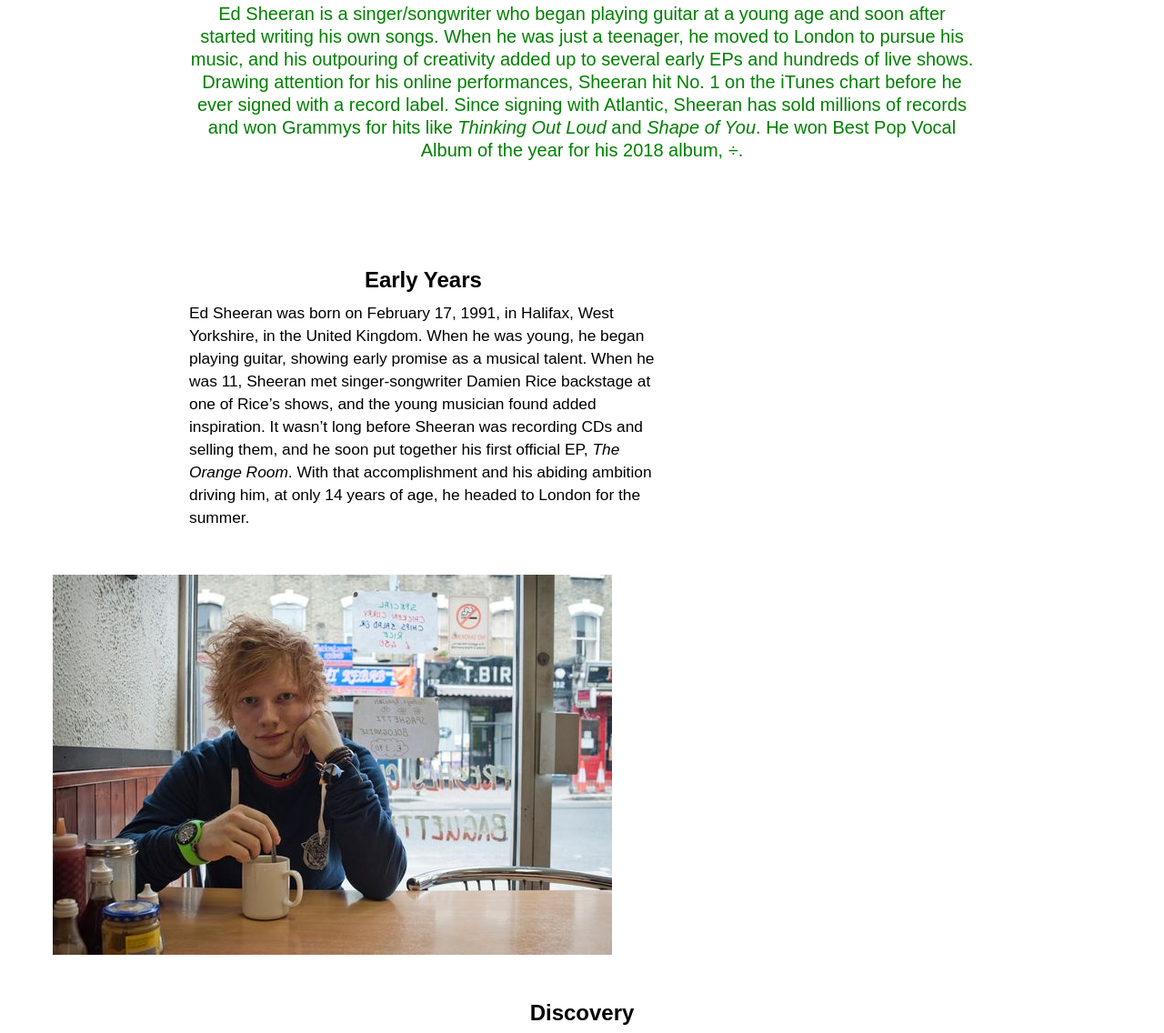
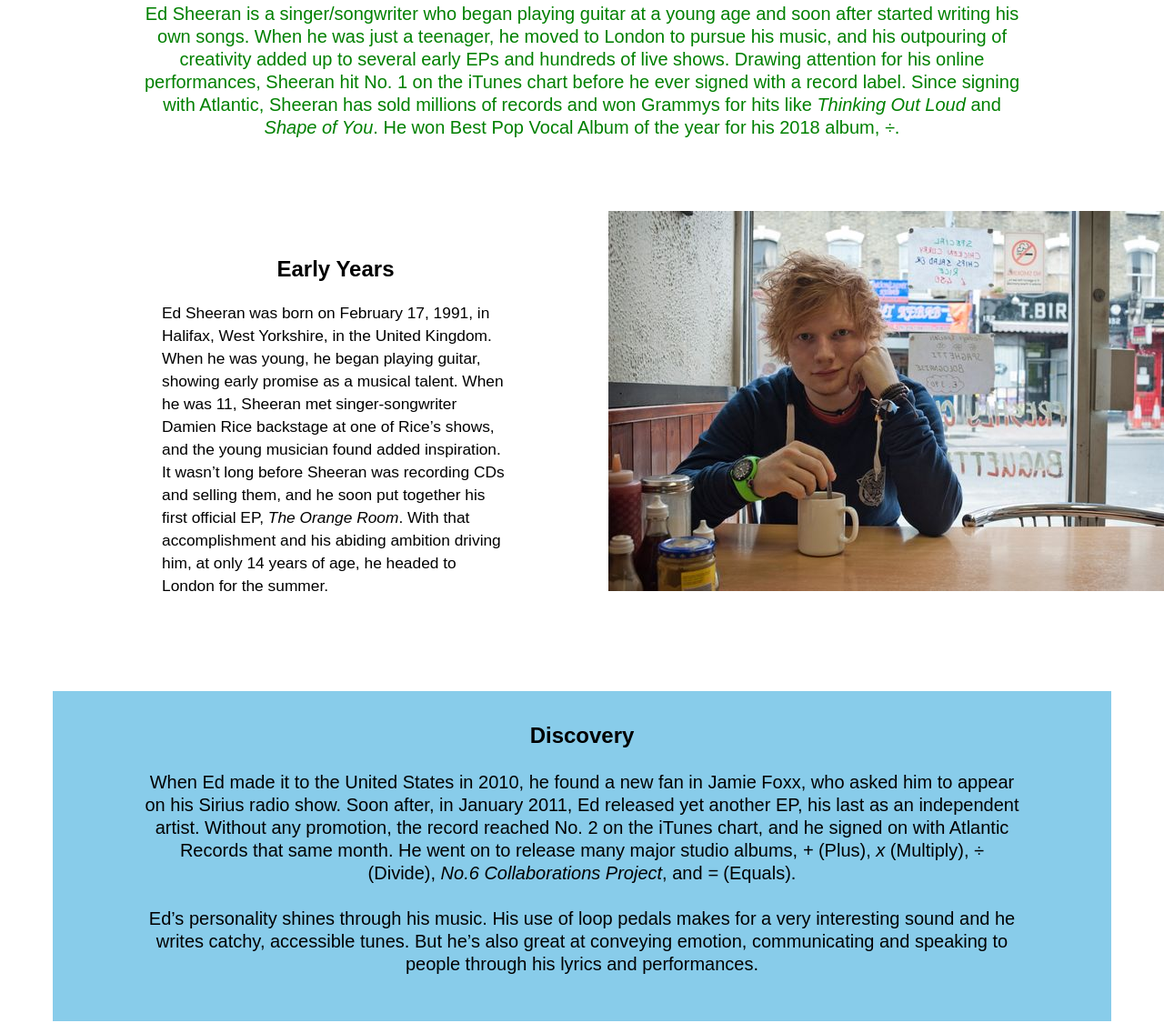
Before and after one commit to STL-LC101-Sept-22/js-assignment-4-html-me-something-jldees2s, a website: page index.html in a window 1280 px wide. Shown: the part 212-1348 px from the top of the page at 91% size. Drawn offline with Linux system fonts and the light colour scheme.

Commit message:
final touches

```diff
--- a/index.html
+++ b/index.html
@@ -6,15 +6,13 @@
       <style>
       {
          width: 300px;
-         height: 100px;
-         padding: 50px;
-         border: 1px red;
-         box-sizing: border-box;
+         text-align: center;
       }
 
     .column {
     float: left;
     width: 70%;
+    margin: 0 auto;
     }
 
     .row:after {
@@ -22,36 +20,52 @@
     display: table;
     clear: both;
     }
+
+    .left {
+      padding-right: 5px;
+      padding-left: 20px;
+      width: 50%
+    }
+
+    .right {
+      padding-right: 5px;
+      padding-bottom: 60px;
+      width: 20%
+    }
+
+    .box {
+      display: inline-block;
+      clear: both;
+    }
     </style>
    </head>
 
    <body>
       <h1>Ed Sheeran</h1>
       <h2>Who Is Ed Sheeran?</h2>
-      <p id="testP" class="funParagraph">Ed Sheeran is a singer/songwriter who began playing guitar at a young age and soon after started writing his own songs. When he was just a teenager, he moved to London to pursue his music, and his outpouring of creativity added up to several early EPs and hundreds of live shows. Drawing attention for his online performances, Sheeran hit No. 1 on the iTunes chart before he ever signed with a record label. Since signing with Atlantic, Sheeran has sold millions of records and won Grammys for hits like <i>Thinking Out Loud</i> and <i>Shape of You</i>. He won Best Pop Vocal Album of the year for his 2018 album, <i>÷</i>.</p>
+      <p class="funParagraph">Ed Sheeran is a singer/songwriter who began playing guitar at a young age and soon after started writing his own songs. When he was just a teenager, he moved to London to pursue his music, and his outpouring of creativity added up to several early EPs and hundreds of live shows. Drawing attention for his online performances, Sheeran hit No. 1 on the iTunes chart before he ever signed with a record label. Since signing with Atlantic, Sheeran has sold millions of records and won Grammys for hits like <i>Thinking Out Loud</i> and <i>Shape of You</i>. He won Best Pop Vocal Album of the year for his 2018 album, <i>÷</i>.</p>
          <header>
          </header>
    <br>
    <br>
          <main>
-            <article>
+            <br>
                <section>
-                  <div class="row">
-                  <div class="column">
-                  <h2>Early Years</h2>
+                  <div id="bg">
+                  <div class="box left">
+                  <h2 id="fancyH2">Early Years</h2>
                   <p id="fancyText">Ed Sheeran was born on February 17, 1991, in Halifax, West Yorkshire, in the United Kingdom. When he was young, he began playing guitar, showing early promise as a musical talent. When he was 11, Sheeran met singer-songwriter Damien Rice backstage at one of Rice’s shows, and the young musician found added inspiration. It wasn’t long before Sheeran was recording CDs and selling them, and he soon put together his first official EP, <i>The Orange Room</i>. With that accomplishment and his abiding ambition driving him, at only 14 years of age, he headed to London for the summer.</p>
-                  <div class="column">
-                  <img src="/images/0_Ed-Sheeran-young.jpeg" alt="Ed Sheeran early years">
                   </div>
+                  <div class="box right">
+                  <img src="/images/0_Ed-Sheeran-young.jpeg" alt="Ed Sheeran early years" class="aligncenter">
                </div>
                </div>
                </section>
                <br>
                <br>
-               <section>
+               <section class="discovery">
                   <h2>Discovery</h2>
                   <p>When Ed made it to the United States in 2010, he found a new fan in Jamie Foxx, who asked him to appear on his Sirius radio show. Soon after, in January 2011, Ed released yet another EP, his last as an independent artist. Without any promotion, the record reached No. 2 on the iTunes chart, and he signed on with Atlantic Records that same month. He went on to release many major studio albums, <i>+</i> (Plus), <i>x</i> (Multiply), <i>÷</i> (Divide), <i>No.6 Collaborations Project</i>, and <i>=</i> (Equals). <br><br> Ed’s personality shines through his music. His use of loop pedals makes for a very interesting sound and he writes catchy, accessible tunes. But he’s also great at conveying emotion, communicating and speaking to people through his lyrics and performances.</p>
-                  <img src="/images/ff83836e-b310-42a7-8a68-da4a53be956c.sized-1000x1000.jpeg" alt="Ed Sheeran Multiply" class="center">
                </section>
                <br><br><br>
                <section>
@@ -84,7 +98,6 @@
                   <h2 id="mainHeading">2023 North American <i>Mathematics</i> Tour</h2>
                   <br>
                   <div class="containerTwo">
-                  <!-- <img src="/images/edsheerantour.jpeg" alt="Ed Sheeran Tour" style="width:60%;"> -->
                   <div class="centerAgain">
                   <p style="padding-top: 100px; padding-left: 30px padding-right: 30px; padding-bottom: 80px; margin: 20px; font-size: 22px; line-height: 32px; background-color: rgba(255, 255, 255, 0.35); margin: 30px; text-shadow: 2px 2px 4px #000000;">Ed Sheeran is bringing his <i>Mathematics</i> tour to North American shores next year. The singer announced dates for his first North American side tour in almost five years on October 3, 2022. His stadium shows kick off on May 6, 2023 at AT&T Stadium in Arlington, TX.</p>
                   </div>
@@ -94,7 +107,7 @@
          </main>
 
          <footer>
-            <p id="footer">&copy; 2022 Jordan Dees</p>
+            <p id="footer">&copy; 2022 Jordan Dees &nbsp; &nbsp; | &nbsp; &nbsp; Launchcode LC101 Assignment 4</p>
          </footer>
 
 
--- a/styles.css
+++ b/styles.css
@@ -12,13 +12,26 @@ body {
     font-size: 25pt;
 }
 
+.discovery {
+    background-color: #88CCEA;
+    width: 100%;
+    padding-top: 25px;
+}
+
+
 .funParagraph {
     color: green;
+    padding-bottom: 5px;
 }
 
 .container {
     column-count: 4;
     margin: 100px;
+    vertical-align: center;
+}
+
+#bg {
+    width: 100%;
     vertical-align: center;
 }
 
@@ -37,8 +50,11 @@ body {
     height: 100%;
 }
 
+.aligncenter {
+    text-align: center;
+}
+
 .centerAgain {
-    /* display: block; */
     padding: 100px;
     margin: auto;
     width: 60%;
@@ -57,21 +73,11 @@ figcaption {
     font-size: 10pt;
   }
 
-/* #textLeft {
-    font-family: avenir-lt-w01_35-light1475496,avenir-lt-w05_35-light,sans-serif;
-    margin: full-width;
-    color: purple;
-    display: full-width;
-    font-size: 11pt;
-    line-height: 20px;
-    text-align: center;
-  } */
-
 p {
     font-family: avenir-lt-w01_35-light1475496,avenir-lt-w05_35-light,sans-serif;
     margin: full-width;
-    padding-left: 150px;
-    padding-right: 150px;
+    padding-left: 100px;
+    padding-right: 100px;
     padding-bottom: 50px;
     display: full-width;
     font-size: 15pt;
@@ -79,20 +85,20 @@ p {
     text-align: center;
   }
 
- /* .column1 {
-    float: left;
-    clear: both;
-    display: table;
-    flex: 40%;
-    background-color: pink !important;
-  } */
-
 #fancyText {
     font-family: avenir-lt-w01_35-light1475496,avenir-lt-w05_35-light,sans-serif;
     font-size: 13pt;
     line-height: 25px;
-    margin: auto;
     text-align: left;
+  }
+
+#fancyH2 {
+    font-family: questrial,sans-serif;
+    text-align: center;
+    margin: 5px;
+    padding: 5px;
+    display: block;
+    background-color: transparent;
   }
 
 h1 {
@@ -112,7 +118,7 @@ h2 {
     display: block;
     background-color: transparent;
   }
-/*
+
 img.bg {
     min-height: 100%;
     min-width: 1024px;
@@ -121,13 +127,14 @@ img.bg {
     height: auto;
 
     position: center;
-  } */
+  }
 
 #footer {
     background: rgba(233, 233, 233, 0.863);
     height: 30px;
     width: 100%;
     font-family: questrial,sans-serif;
+    font-size: 11pt;
     color: black;
     padding: 20px;
 }
```
